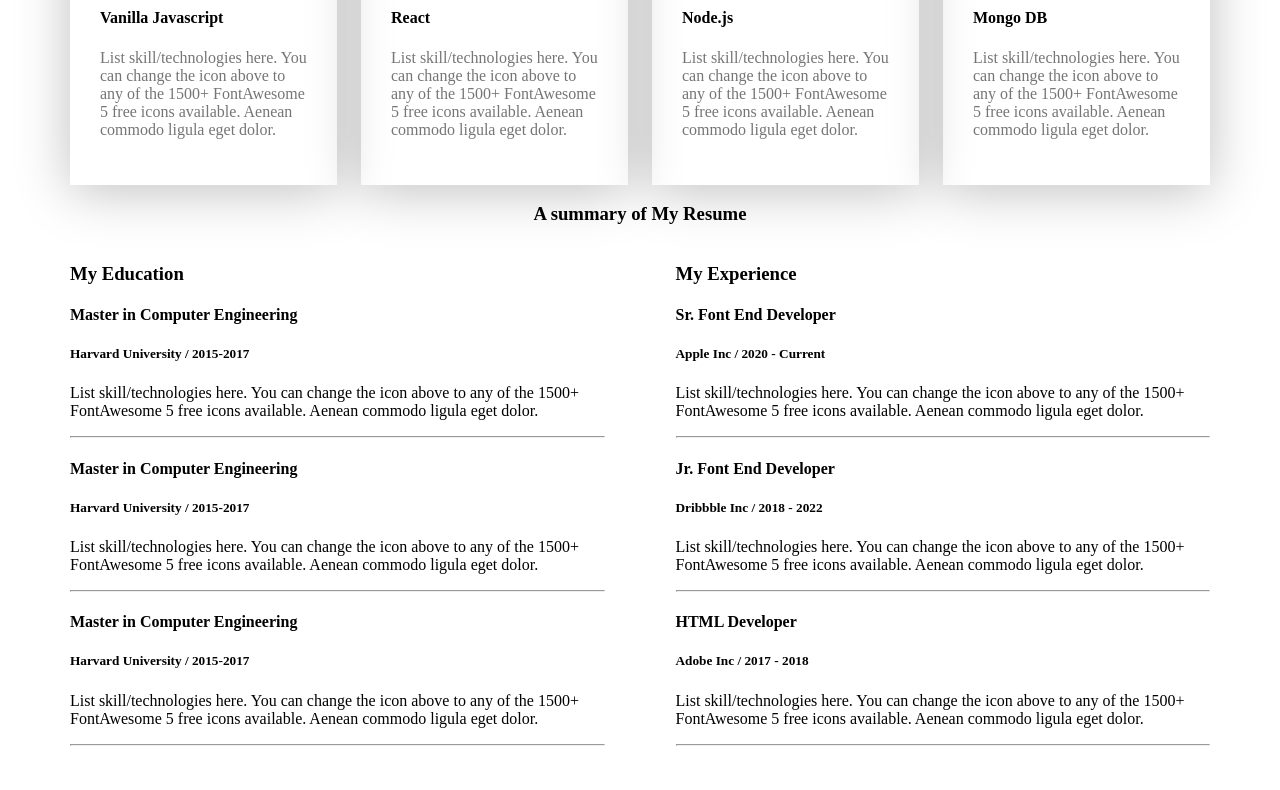
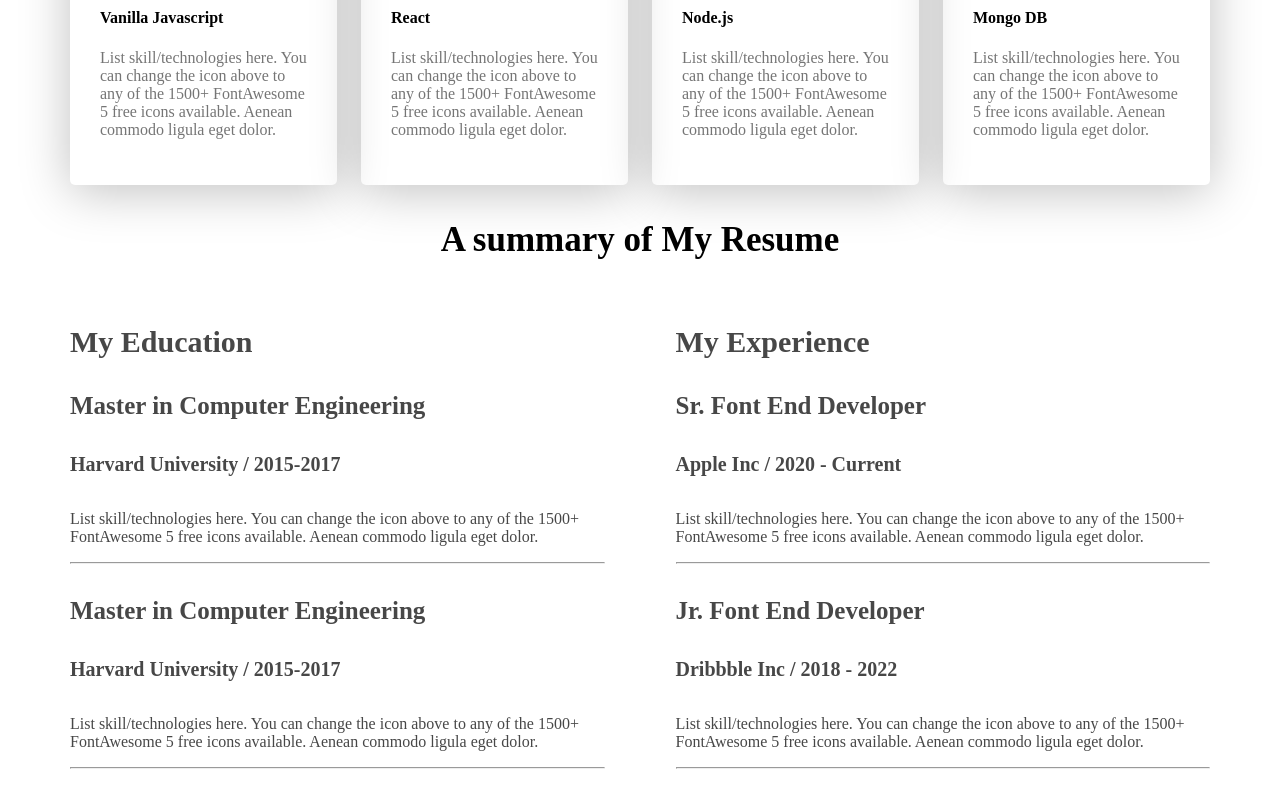
Before and after one commit to md-rafiul-islam/web-portfolio, a plain HTML site: page index.html in a window 1280 px wide. Shown: the part 1943-2733 px from the top of the page. Before the commit the page ends 2705 px from the top, so only its background shows below. Drawn offline with Linux system fonts and the light colour scheme.

Commit message:
add more css

```diff
--- a/index.html
+++ b/index.html
@@ -32,7 +32,7 @@
             </div>
         </div>
     </header>
-    <main class="">
+    <main class="main">
         <section class="about bg-color" >
                 <h3 class="section-title dark-1">About Me</h3>
                 <p class="section-description dark-3">
@@ -87,12 +87,12 @@
         </section>
 
         <section class="resume">
-            <h3 class="text-center">A summary of My Resume</h3>
+            <h3 class="text-center resume-div">A summary of My Resume</h3>
             <div class="resume-container">
                 <div class="resume-column">
                     <h3 class="resume-title">My Education</h3>
                     <div class="resume-details">
-                        <h4 class="experience">Master in Computer Engineering</h4>
+                        <h4 class="experience dark-2">Master in Computer Engineering</h4>
                         <h5 class="exp-time">Harvard University / 2015-2017</h5>
                         <p class="exp-desc">List skill/technologies here. You can change the icon above to any of the 1500+ FontAwesome 5 free icons available. Aenean commodo ligula eget dolor.</p>
                     </div>
--- a/styles/portfolio.css
+++ b/styles/portfolio.css
@@ -93,9 +93,9 @@ nav ul li a{
     background-position: top left, bottom right;
 }
 /* main */
-main{
+.main{
     max-width: 1140px;
-    margin: 0 auto;
+    margin: 130px auto;
 }
 .about{
     margin-top: 130px;
@@ -127,11 +127,36 @@ main{
 .skill-card{
     padding:30px;
     box-shadow: 0px 6px 50px 0px rgba(0, 0, 0, 0.25);
+    border-radius: 5px;
 }
 
 /* Resume styles */
+
 
 .resume-container{
     display: flex;
     gap: 71px;
 }
+
+.resume-title{
+    font-size: 30px;
+    color: #474747;
+}
+.resume-div{
+    font-size: 35px;
+}
+.experience{
+    font-size: 25px;
+    font-weight: bold;
+    color: #474747;
+}
+.exp-time{
+    font-size: 20px;
+    font-weight: 600;
+    color: #474747;
+}
+
+.exp-desc{
+    font-size: 16px;
+    color: #474747;
+}
```
